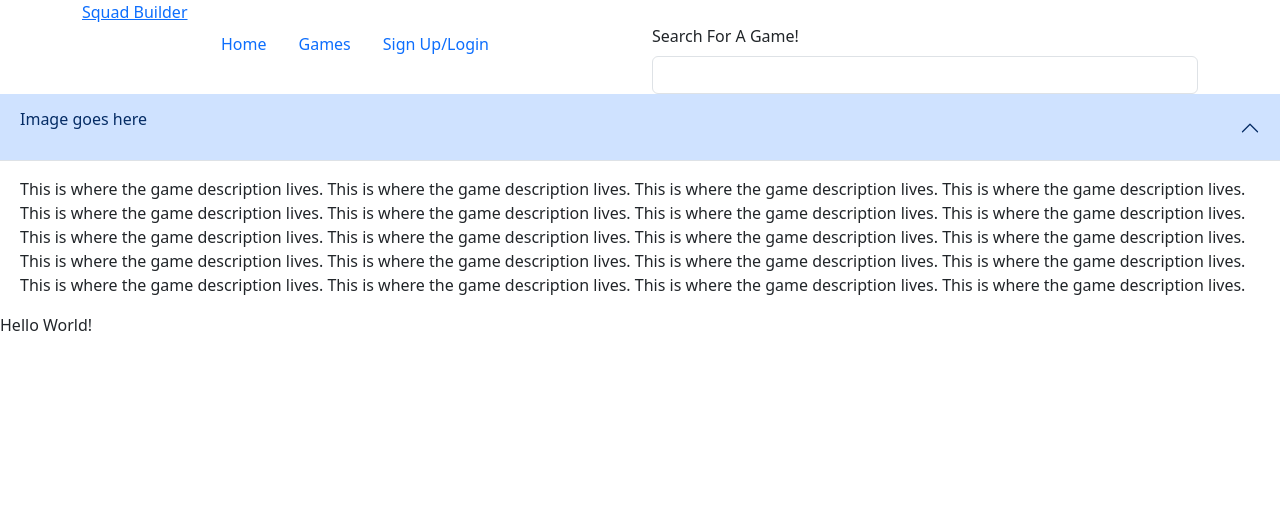
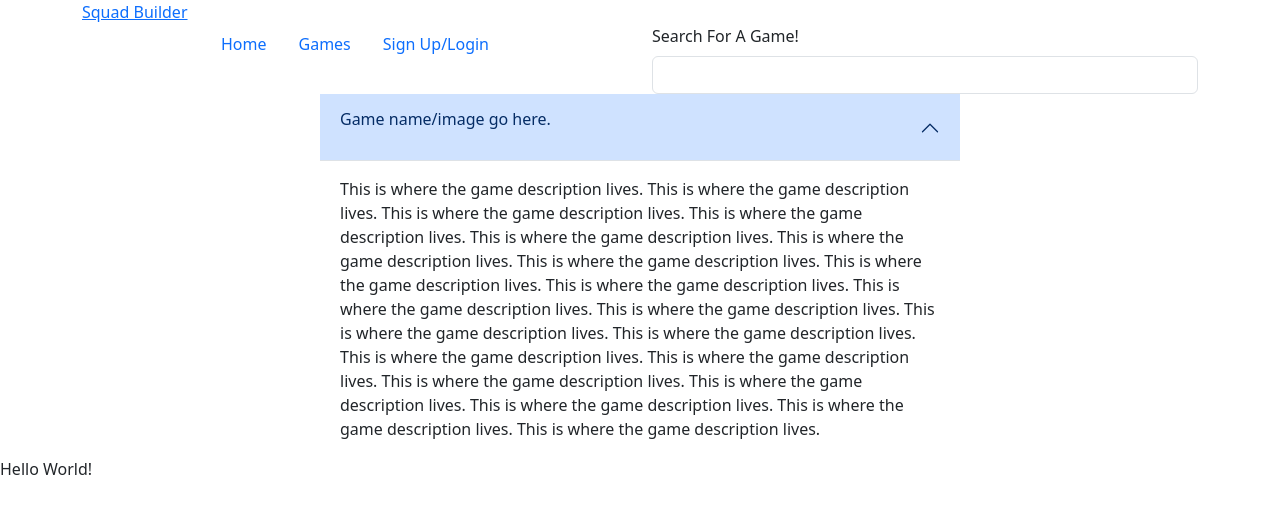
Before and after one commit to ThomasVTran/Squad-Builder, a React (Vite) app in the folder client/: page /Game in a window 1280 px wide. Shown: the top 514 px of the page. Built offline with nearby package versions, Linux system fonts and the light colour scheme.

Commit message:
saving work

```diff
--- a/client/index.html
+++ b/client/index.html
@@ -5,6 +5,7 @@
     <meta name="viewport" content="width=device-width, initial-scale=1.0">
     <link rel="icon" type="image/svg+xml" href="/vite.svg" />
     <title>Squad Builder</title>
+
 </head>
 <body id="root">
     <script type="module" src="/src/main.jsx"></script>
--- a/client/src/components/Game/index.jsx
+++ b/client/src/components/GameCard/index.jsx
@@ -2,11 +2,12 @@ import Accordion from 'react-bootstrap/Accordion';
 
 export default function GameCard() {
   return (
-    <Accordion defaultActiveKey="0" flush>
+    <section className='d-flex justify-content-center'>
+    <Accordion className='col-6 d-flex-row' defaultActiveKey="0" flush>
       <Accordion.Item eventKey="0">
         <Accordion.Header>
-            <img/>
-            <p>Image goes here</p>
+            <img />
+            <p>Game name/image go here.</p>
         </Accordion.Header>
         <Accordion.Body>
           This is where the game description lives.
@@ -32,5 +33,6 @@ export default function GameCard() {
         </Accordion.Body>
       </Accordion.Item>
     </Accordion>
+    </section>
   );
 }
--- a/client/src/pages/Game.jsx
+++ b/client/src/pages/Game.jsx
@@ -1,4 +1,4 @@
-import GameCard from "../components/Game"
+import GameCard from "../components/GameCard/index.jsx"
 
 export default function Game() {
 
```
Also changed, not shown: client/src/components/GameCard/index.css (added).
